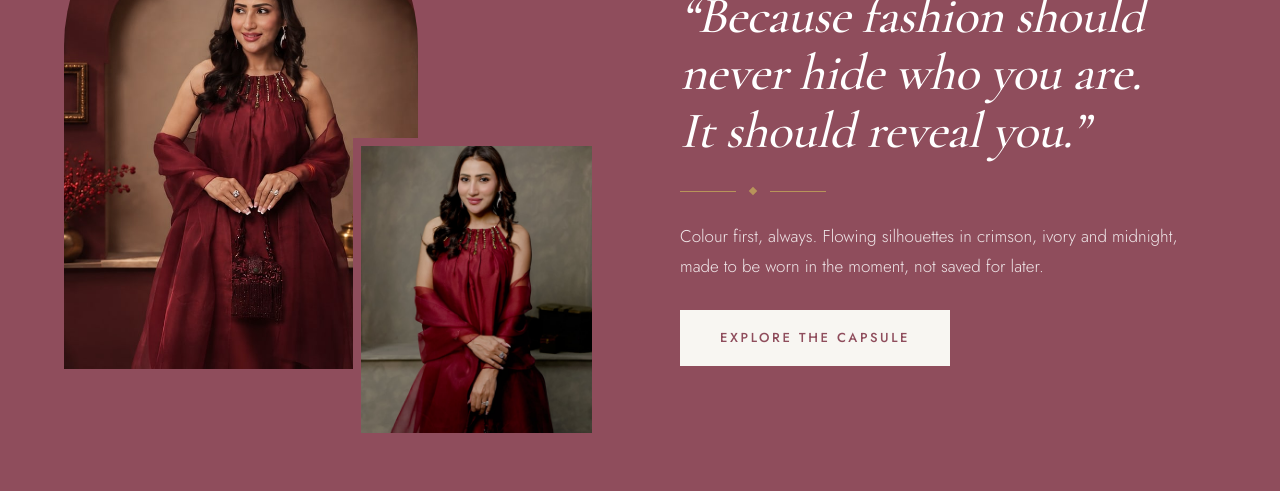
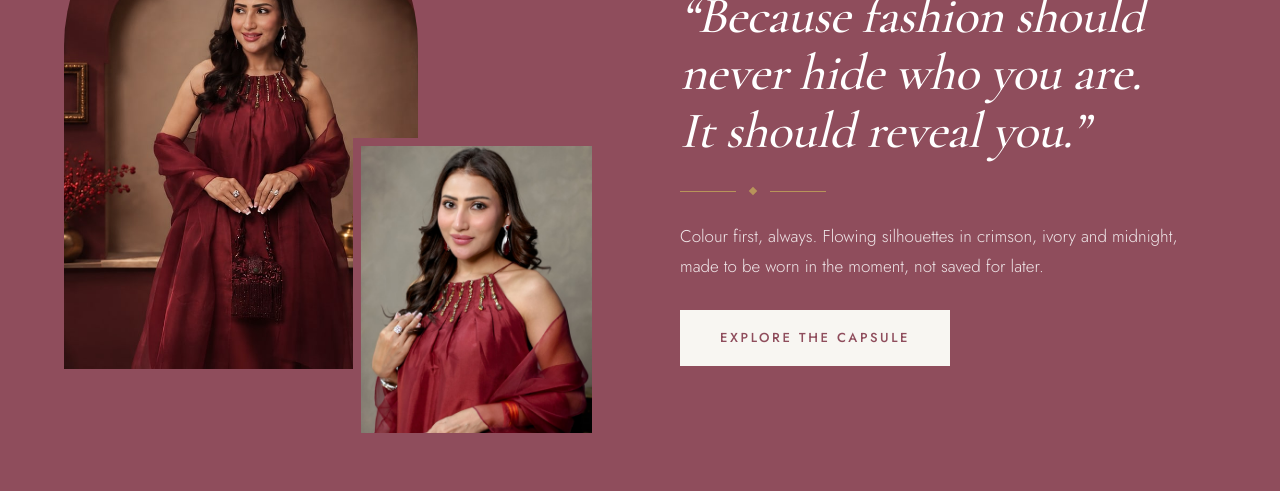
Before and after one commit to mdarmanahmed2106/Naarzi_Ecom, a Next.js app in the folder frontend/: page / in a window 1280 px wide. Shown: the part 2260-2751 px from the top of the page. Built offline with nearby package versions, Linux system fonts and the light colour scheme; no server answers.

Commit message:
Capsule band: closer Nawab-e-Khas portrait in the small frame
Co-Authored-By: Claude Opus 5.5 <noreply@anthropic.com>

```diff
--- a/frontend/src/components/CapsuleBand.js
+++ b/frontend/src/components/CapsuleBand.js
@@ -33,7 +33,7 @@ export default function CapsuleBand() {
             src="/capsule/nawab-maroon-closeup.jpg"
             alt="Close up of the embellished halter neckline on the maroon Nawab-e-Khas kurta"
             loading="lazy"
-            className="absolute right-0 bottom-0 w-[46%] h-[53%] object-cover object-[50%_15%] border-[6px] md:border-8 border-primary"
+            className="absolute right-0 bottom-0 w-[46%] h-[53%] object-cover object-[50%_25%] border-[6px] md:border-8 border-primary"
           />
         </motion.div>
 
```
Also changed, not shown: frontend/public/capsule/nawab-maroon-closeup.jpg.
